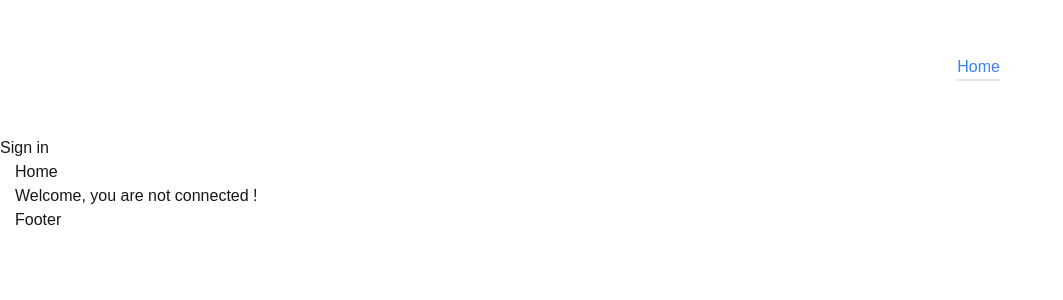
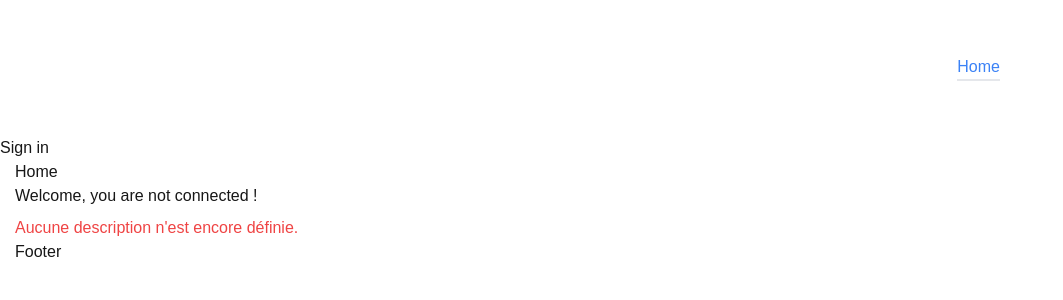
Before and after one commit to Flibouche/next-recipes-app, a Next.js app: page / in a window 1280 px wide. Shown: the top 300 px of the page, without its empty margins (0-1063 px from the left). Built offline with nearby package versions, Linux system fonts and the light colour scheme; no server answers.

Commit message:
👌 IMPROVE: try to fetch publicMetadata from clerk.

```diff
--- a/app/page.tsx
+++ b/app/page.tsx
@@ -2,10 +2,11 @@
 
 import Image from "next/image";
 import { checkUserRole } from "../utils/userUtils";
-import { useSession } from "@clerk/nextjs";
+import { useSession, useUser } from "@clerk/nextjs";
 
 export default function Home() {
     const { session } = useSession();
+    const { user } = useUser();
     const userRole = checkUserRole(session);
 
     return (
@@ -16,6 +17,12 @@ export default function Home() {
             ) : (
                 <p>Welcome, you are not connected !</p>
             )}
+
+            {user?.publicMetadata?.role ? (
+                <p className="mt-2 text-red-700">{String(user.publicMetadata.role)}</p>
+            ) : (
+                <p className="mt-2 text-red-500">Aucune description n'est encore définie.</p>
+            )}
         </section>
     );
 }
```
